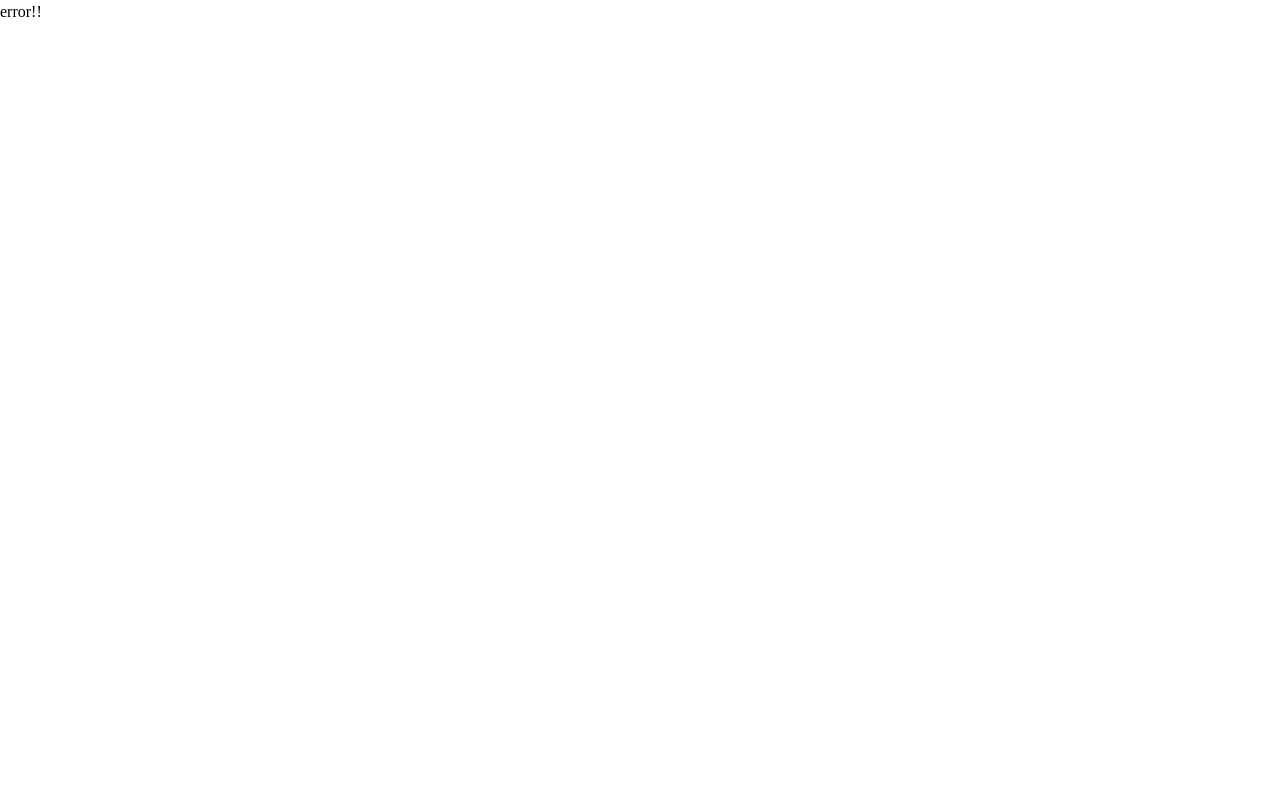
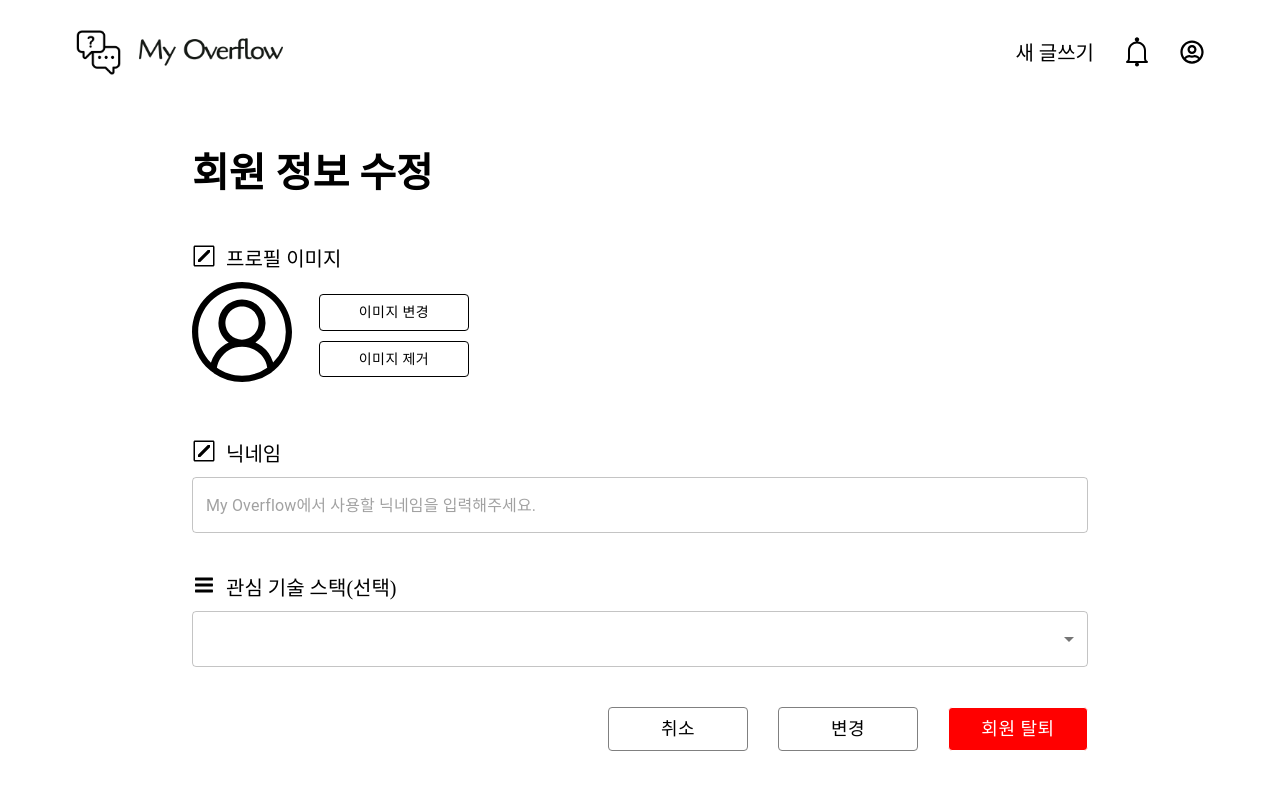
Before and after one commit to codestates-seb/seb42_pre_017, a React (Create React App) app in the folder Client/: page /setting in a window 1280 px wide. Before the commit this address had no page. Shown: the top 790 px of the page. Built offline with nearby package versions, Linux system fonts and the light colour scheme; a web font is replaced by a local one.

Commit message:
react-hook-form 적용, setting 페이지 생성

```diff
--- a/Client/src/components/Home/Card.js
+++ b/Client/src/components/Home/Card.js
@@ -2,7 +2,6 @@ import React from "react";
 import { AiOutlineHeart } from "react-icons/ai";
 import { AiOutlineComment } from "react-icons/ai";
 import { useNavigate } from "react-router-dom";
-import { getFormatDate } from "../../util/data";
 import Stack from "./Stack";
 import * as dayjs from "dayjs";
 export default function Card({ data }) {
--- a/Client/src/components/Home/CardLists.js
+++ b/Client/src/components/Home/CardLists.js
@@ -3,48 +3,47 @@ import { getAllData, getCategoryData } from "../../util/data";
 import Card from "./Card";
 import SubNav from "./SubNav";
 import Page from "./Page";
-import PopularTap from './PopularTap';
-const filteredTap = ['Javascript','Typescript','React','Java','Spring'];
+import PopularTap from "./PopularTap";
+const filteredTap = ["Javascript", "Typescript", "React", "Java", "Spring"];
 export default function CardLists() {
   const [data, setData] = useState([]);
   const [filter, setFilter] = useState("전체");
   const [pagenation, setPagenation] = useState({
-  page:1,
-  totalElements:0,
-  totalPages:0
+    page: 1,
+    totalElements: 0,
+    totalPages: 0,
   });
-  const [click,setClick] = useState([])
+  const [click, setClick] = useState([]);
   useEffect(() => {
-    const stack = click.join(',')
-    if (filter  === "전체") {
+    const stack = click.join(",");
+    if (filter === "전체") {
       getAllData(pagenation.page)
         .then(res => {
-          setData(res.data)
+          setData(res.data);
           setPagenation({
-            page:res.pageInfo.page,
-            totalElements:res.pageInfo.totalElements,
-            totalPages:res.pageInfo.totalPages
-          })
+            page: res.pageInfo.page,
+            totalElements: res.pageInfo.totalElements,
+            totalPages: res.pageInfo.totalPages,
+          });
         })
         .catch(err => console.log(err));
     } else {
-      getCategoryData(pagenation.page,stack)
+      getCategoryData(pagenation.page, stack)
         .then(res => {
-          setData(res.data)
+          setData(res.data);
           setPagenation({
-            page:res.pageInfo.page,
-            totalElements:res.pageInfo.totalElements,
-            totalPages:res.pageInfo.totalPages
-          })
+            page: res.pageInfo.page,
+            totalElements: res.pageInfo.totalElements,
+            totalPages: res.pageInfo.totalPages,
+          });
         })
         .catch(err => console.log(err));
-      console.log( data);
+      console.log(data);
     }
-  }, [filter, pagenation.page,click]);
+  }, [filter, pagenation.page, click]);
   console.log(pagenation);
   return (
-    <section className="max-w-screen-2xl m-auto p-5 w-[70vw]">
-      {/* <SubNav onFilter={setFilter} filter={filter} onClick={setClick} click={click} text='전체' /> */}
+    <section className="max-w-screen-2xl m-auto p-5 w-[90vw]">
       <PopularTap />
       <nav className="gap-6 mb-10 flex">
         {filteredTap.map((text, idx) => (
@@ -60,10 +59,8 @@ export default function CardLists() {
           />
         ))}
       </nav>
-      <div className='h-[80vh]'>
-        <ul
-          className="grid grid-cols-1 sm:grid-cols-2 lg:grid-cols-3 xl:grid-cols-4 gap-6 h-full"
-        >
+      <div className="h-[80vh]">
+        <ul className="grid grid-cols-1 sm:grid-cols-2 lg:grid-cols-3 xl:grid-cols-4 gap-6 h-full">
           {data && data.map((data, idx) => <Card key={idx} data={data} />)}
         </ul>
         <Page pagenation={pagenation} onPagenation={setPagenation} data={data} />
--- a/Client/src/components/Home/MyPageDropDown.js
+++ b/Client/src/components/Home/MyPageDropDown.js
@@ -1,15 +1,17 @@
 import React from "react";
+import { useNavigate } from "react-router-dom";
 
-export default function MyPageDropDown({onClick}) {
+export default function MyPageDropDown({ handleModal }) {
+  const navigate = useNavigate();
   return (
     <ul className="absolute top-full right-[-15px] mt-1 z-10 bg-white p-1 text-lg ease-in-out">
-      <li className='cursor-pointer'>내작성글</li>
-      <li className='cursor-pointer'>설정</li>
-      <li
-       onClick={onClick}
-       className='cursor-pointer'
-       >로그아웃
-       </li>
+      <li className="cursor-pointer">내작성글</li>
+      <li onClick={() => navigate("/setting")} className="cursor-pointer">
+        설정
+      </li>
+      <li onClick={handleModal} className="cursor-pointer">
+        로그아웃
+      </li>
     </ul>
   );
 }
--- a/Client/src/components/Home/Stack.js
+++ b/Client/src/components/Home/Stack.js
@@ -1,12 +1,25 @@
 import React from "react";
-import { Avatar } from '@mui/material';
+import { Avatar } from "@mui/material";
+// import { ReactComponent as JavaIcon } from "/images/Java-logo.svg";
+
 export default function Stack({ stack }) {
   return (
-      <>
-        {stack === '전체' || <div className="border border-gray-500 w-10 h-9 rounded-full flex items-center mr-2">
-            {/* <Avatar alt={stack} src={`./image/${stack}-logo.png`} sx={{width:'2.2rem', height:'2rem', marginLeft:'0.1rem'}}/> */}
-            <Avatar alt={stack} src={`${process.env.PUBLIC_URL}/images/${stack}-logo.png`} sx={{width:'2.2rem', height:'2rem', marginLeft:'0.1rem'}}/>
-       </div> }
-      </>
+    <>
+      {stack === "전체" || (
+        <div className="border border-gray-500 w-10 h-9 rounded-full flex items-center mr-2">
+          {/* <Avatar alt={stack} src={`./image/${stack}-logo.png`} sx={{width:'2.2rem', height:'2rem', marginLeft:'0.1rem'}}/> */}
+          <Avatar
+            alt={stack}
+            src={`${process.env.PUBLIC_URL}/images/${stack}-logo.png`}
+            sx={{ width: "2.2rem", height: "2rem", marginLeft: "0.1rem" }}
+          />
+          {/* <Avatar
+            alt={stack}
+            src={`/images/${stack}-logo.svg`}
+            sx={{ width: "2.2rem", height: "2rem", marginLeft: "0.1rem" }}
+          /> */}
+        </div>
+      )}
+    </>
   );
 }
--- a/Client/src/components/Post/DropDown.js
+++ b/Client/src/components/Post/DropDown.js
@@ -1,9 +1,12 @@
 import * as React from "react";
 import MenuItem from "@mui/material/MenuItem";
 import Select from "@mui/material/Select";
+import FormControl from "@mui/material/FormControl";
+import InputLabel from "@mui/material/InputLabel";
 
 export default function DropDown({ items, ...props }) {
   return (
+    <FormControl>
       <Select {...props}>
         <MenuItem>
           <span className="text-gray-400 text-[15px]">선택</span>
@@ -14,5 +17,6 @@ export default function DropDown({ items, ...props }) {
           </MenuItem>
         ))}
       </Select>
+    </FormControl>
   );
 }
--- a/Client/src/components/layout/Nav.js
+++ b/Client/src/components/layout/Nav.js
@@ -29,7 +29,7 @@ export default function Nav() {
         </ModalBackGround>
       )}
       <nav
-        className={`flex justify-between max-w-screen-2xl w-[70vw] h-0
+        className={`flex justify-between max-w-screen-2xl w-[90vw] h-0
                  m-auto p-3 relative items-center ${isOpen && "bg-fixed"}`}
       >
         <div className="flex">
@@ -52,7 +52,7 @@ export default function Nav() {
           >
             <FaRegUserCircle />
           </button>
-          {toggle && <MyPageDropDown onClick={handleModal} />}
+          {toggle && <MyPageDropDown handleModal={handleModal} />}
         </div>
       </nav>
     </div>
--- a/Client/src/index.js
+++ b/Client/src/index.js
@@ -7,6 +7,7 @@ import { createBrowserRouter, RouterProvider } from "react-router-dom";
 import { Home } from "./pages/Home";
 import { Post } from "./pages/Post";
 import { PostDetail } from "./pages/PostDetail";
+import { Setting } from "./pages/setting";
 
 const router = createBrowserRouter([
   {
@@ -25,6 +26,10 @@ const router = createBrowserRouter([
         path: "/postdetail/:id",
         element: <PostDetail />,
       },
+      {
+        path: "/setting",
+        element: <Setting />,
+      },
     ],
     errorElement: <div>error!!</div>,
   },
--- a/Client/src/pages/Post.js
+++ b/Client/src/pages/Post.js
@@ -5,6 +5,9 @@ import { Link, useNavigate } from "react-router-dom";
 import axios from "axios";
 import TextField from "@mui/material/TextField";
 import { useForm, Controller } from "react-hook-form";
+
+export function Post() {
+  const navigate = useNavigate();
 
   const categoryItems = [
     { value: "Javascript", label: "Javascript" },
@@ -14,15 +17,12 @@ const categoryItems = [
     { value: "Spring", label: "Spring" },
   ];
 
-export function Post() {
-  const navigate = useNavigate();
-
   const {
     handleSubmit,
     formState: { errors },
     control,
   } = useForm({
-    mode: "onChange",
+    mode: "onSubmit",
     defaultValues: {
       title: "",
       stack: null,
@@ -31,8 +31,6 @@ export function Post() {
   });
 
   const onSubmit = data => {
-    //e.preventDefault();
-
     const newData = {
       memberId: 1,
       title: data.title,
@@ -40,7 +38,6 @@ export function Post() {
       content: data.content,
     };
 
-    console.log("newData", newData);
     axios.post(`http://3.36.120.221:8080/questions`, newData);
     alert("질문이 등록되었어요.");
     navigate("/");
@@ -48,7 +45,7 @@ export function Post() {
 
   return (
     <>
-      <main className="flex flex-col items-center m-[20px] w-[70vw] m-auto">
+      <main className="flex flex-col items-center w-[70vw] m-auto">
         <form onSubmit={handleSubmit(onSubmit)}>
           <div className="mb-5">
             <section className="flex">
@@ -58,8 +55,11 @@ export function Post() {
             <Controller
               name="title"
               control={control}
+              rules={{ required: "질문 제목은 필수 입력사항입니다." }}
               render={({ field: { value, onChange } }) => {
                 return (
+                  <>
+                    <input hidden="hidden" />
                     <TextField
                       value={value}
                       onChange={onChange}
@@ -68,10 +68,11 @@ export function Post() {
                       control={control}
                       name="title"
                     />
+                  </>
                 );
               }}
             />
-            {errors.title && <span className="text-red-500 text-[15px] m-3">{errors.title.message}</span>}
+            {errors.title && <span className="text-red-500 text-[15px] ml-3">{errors.title.message}</span>}
           </div>
           <div className="mb-5 flex flex-col">
             <section className="flex">
@@ -81,20 +82,23 @@ export function Post() {
             <Controller
               name="stack"
               control={control}
+              rules={{ required: "기술 스택은 필수 선택사항입니다." }}
               render={({ field: { value, onChange } }) => {
                 return (
+                  <>
+                    <input hidden="hidden" />
                     <DropDown
                       value={value}
                       onChange={onChange}
                       sx={{ width: "70vw" }}
+                      items={categoryItems}
                       displayEmpty
-                    items={categoryItems}
                     />
+                  </>
                 );
               }}
             />
-
-            {errors.stack && <span className="text-red-500 text-[15px] m-3">{errors.stack.message}</span>}
+            {errors.stack && <span className="text-red-500 text-[15px] ml-3">{errors.stack.message}</span>}
           </div>
           <div className="flex flex-col">
             <section className="flex">
@@ -104,8 +108,11 @@ export function Post() {
             <Controller
               name="content"
               control={control}
+              rules={{ required: "질문 내용은 필수 입력사항입니다." }}
               render={({ field: { value, onChange } }) => {
                 return (
+                  <>
+                    <input hidden="hidden" />
                     <TextField
                       name="content"
                       value={value}
@@ -121,12 +128,14 @@ export function Post() {
                       rows={20}
                       placeholder="질문 내용을 입력해주세요."
                       multiline
+                      onClick={() => onSubmit()}
                     />
+                  </>
                 );
               }}
             />
 
-            {/* {formState.errors.content && <span className="text-red-500 text-[15px] m-3">{errors.content.message}</span>} */}
+            {errors.content && <span className="text-red-500 text-[15px] ml-3">{errors.content.message}</span>}
             <div className="flex justify-end mt-5 mb-7">
               <Link to="/">
                 <Buttons
--- /dev/null
+++ b/Client/src/pages/setting.js
@@ -0,0 +1,167 @@
+import Buttons from "../components/Post/Buttons";
+import DropDown from "../components/Post/DropDown";
+import { VscAccount } from "react-icons/vsc";
+import { GoBook, GoThreeBars } from "react-icons/go";
+import { Link, useNavigate } from "react-router-dom";
+import axios from "axios";
+import TextField from "@mui/material/TextField";
+import { GoDiffIgnored } from "react-icons/go";
+import { useForm, Controller } from "react-hook-form";
+
+export function Setting() {
+  const navigate = useNavigate();
+
+  const categoryItems = [
+    { value: "Javascript", label: "Javascript" },
+    { value: "Typescript", label: "Typescript" },
+    { value: "React", label: "React" },
+    { value: "Java", label: "Java" },
+    { value: "Spring", label: "Spring" },
+  ];
+
+  const {
+    handleSubmit,
+    formState: { errors },
+    control,
+  } = useForm({
+    mode: "onSubmit",
+    defaultValues: {
+      title: "",
+      stack: null,
+      content: "",
+    },
+  });
+
+  const onSubmit = data => {
+    const newData = {
+      memberId: 1,
+      title: data.title,
+      category: [data.stack],
+      content: data.content,
+    };
+
+    axios.post(`http://3.36.120.221:8080/questions`, newData);
+    alert("질문이 등록되었어요.");
+    navigate("/");
+  };
+
+  return (
+    <main className="flex flex-col items-center w-[70vw] m-auto">
+      <form onSubmit={handleSubmit(onSubmit)}>
+        <div className="mt-10 mb-5">
+          <h1 className="text-[40px] mb-10 font-bold">회원 정보 수정</h1>
+          <section className="flex mb-2">
+            <GoDiffIgnored size={24} />
+            <span className="text-[20px] ml-[10px]">프로필 이미지</span>
+          </section>
+          <section className="flex">
+            <VscAccount size={100} />
+            <div className="flex flex-col m-3">
+              <Buttons
+                text="이미지 변경"
+                sx={{
+                  marginBottom: "10px",
+                  marginLeft: "15px",
+                  width: "150px",
+                  color: "black",
+                  border: "1px solid black",
+                }}
+              />
+              <Buttons
+                text="이미지 제거"
+                sx={{
+                  marginBottom: "10px",
+                  marginLeft: "15px",
+                  width: "150px",
+                  color: "black",
+                  border: "1px solid black",
+                }}
+              />
+            </div>
+          </section>
+        </div>
+        <div className="mt-10 mb-5">
+          <section className="flex mb-2">
+            <GoDiffIgnored size={24} />
+            <span className="text-[20px] ml-[10px]">닉네임</span>
+          </section>
+          <Controller
+            name="title"
+            control={control}
+            rules={{ required: "변경할 닉네임을 입력해주세요." }}
+            render={({ field: { value, onChange } }) => {
+              return (
+                <>
+                  <input hidden="hidden" />
+                  <TextField
+                    value={value}
+                    onChange={onChange}
+                    sx={{ width: "70vw" }}
+                    placeholder="My Overflow에서 사용할 닉네임을 입력해주세요."
+                    control={control}
+                    name="title"
+                  />
+                </>
+              );
+            }}
+          />
+          {errors.title && <span className="text-red-500 text-[15px] ml-3">{errors.title.message}</span>}
+        </div>
+
+        <div className="mt-10 mb-5 flex flex-col">
+          <section className="flex mb-2">
+            <GoThreeBars size={24} />
+            <span className="text-[20px] ml-[10px]">관심 기술 스택(선택)</span>
+          </section>
+          <Controller
+            name="stack"
+            control={control}
+            rules={{ required: false }}
+            render={({ field: { value, onChange } }) => {
+              return (
+                <>
+                  <input hidden="hidden" />
+                  <DropDown
+                    value={value}
+                    onChange={onChange}
+                    sx={{ width: "70vw" }}
+                    items={categoryItems}
+                    displayEmpty
+                  />
+                </>
+              );
+            }}
+          />
+          {errors.stack && <span className="text-red-500 text-[15px] ml-3">{errors.stack.message}</span>}
+        </div>
+        <div className="flex flex-col">
+          <div className="flex justify-end mt-5 mb-7">
+            <Link to="/">
+              <Buttons
+                sx={{ width: 140, fontSize: 18, marginRight: "30px", border: "0.5px solid gray", color: "black" }}
+                text="취소"
+              />
+            </Link>
+            <Buttons
+              sx={{ width: 140, fontSize: 18, border: "0.5px solid gray", color: "black", marginRight: "30px" }}
+              text="변경"
+              type="submit"
+            />
+            <Buttons
+              sx={{
+                width: 140,
+                fontSize: 18,
+                border: "0.5px solid white",
+                color: "white",
+                backgroundColor: "red",
+                ":hover": { backgroundColor: "black" },
+              }}
+              text="회원 탈퇴"
+              type="button"
+            />
+          </div>
+        </div>
+      </form>
+    </main>
+  );
+}
--- a/Client/src/util/data.js
+++ b/Client/src/util/data.js
@@ -1,17 +1,15 @@
 import axios from "axios";
-export function getFormatDate(inputDate) {
-  const date = new Date(inputDate);
-  return date.toISOString().split('.')[0].split('T').join(' ')
-}
 export function getAllData(page) {
   console.log(page.toString());
-  // return axios.get(`http://localhost:4000/questions?_page=${page}${category}`).then(res => res.data);
-  return axios.get(`http://3.36.120.221:8080/questions?category=&page=${page.toString()}&size=10`).then(res =>res.data);
+  return axios
+    .get(`http://3.36.120.221:8080/questions?category=&page=${page.toString()}&size=10`)
+    .then(res => res.data);
 }
-export function getCategoryData(page,category) {
+export function getCategoryData(page, category) {
   console.log(category);
-  // return axios.get(`http://localhost:4000/questions?_page=${page}${category}`).then(res => res.data);
-  return axios.get(`http://3.36.120.221:8080/questions?category=${category}&page=${page.toString()}&size=10`).then(res =>res.data);
+  return axios
+    .get(`http://3.36.120.221:8080/questions?category=${category}&page=${page.toString()}&size=10`)
+    .then(res => res.data);
 }
 export function getAnswerData() {
   return axios.get(`http://3.36.120.221:8080/answer?questionId=1`).then(res => res.data.data);
```
Also changed, not shown: Client/src/components/Home/SubNav.js (+29 -24 lines), 26 other files (tests, documents, lock files or other folders). Lines whose indentation alone changed are shown as unchanged.
